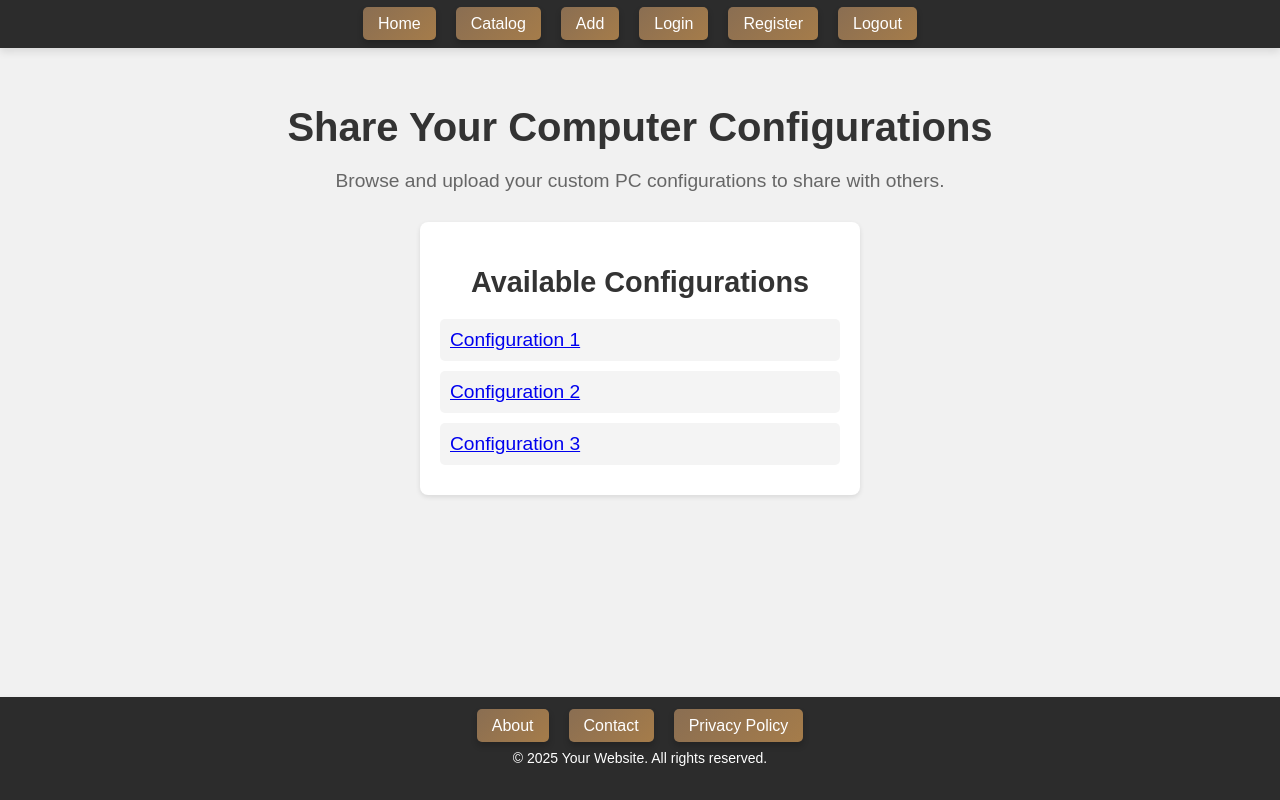
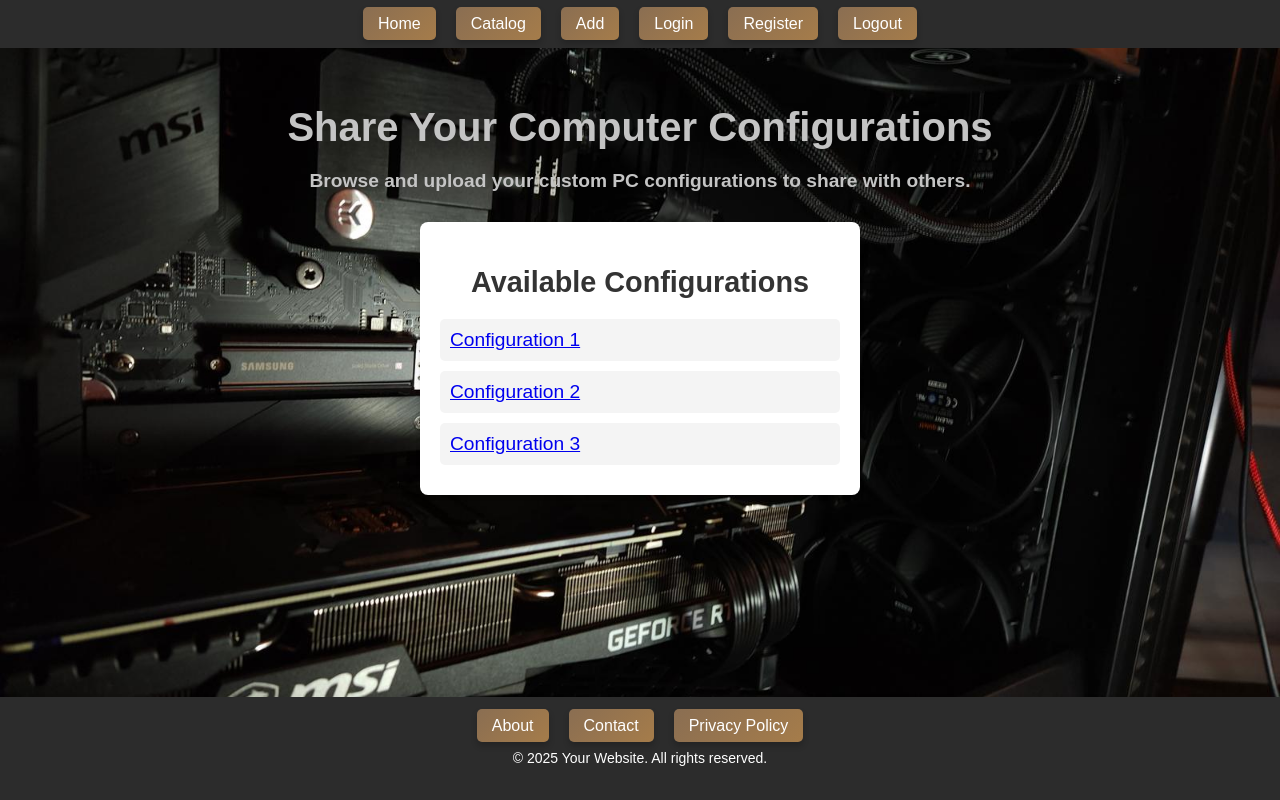
Before and after one commit to Pijomir/React-JS-2025-SoftUni-Project-PC-Configurations, a React (Vite) app in the folder client/: page / in a window 1280 px wide. Built offline with nearby package versions, Linux system fonts and the light colour scheme.

Commit message:
home background

```diff
--- a/client/src/App.css
+++ b/client/src/App.css
@@ -9,8 +9,16 @@
     animation: fadeIn 1s ease-out;
 }
 
+body {
+    margin: 0;
+    padding: 0;
+    overflow: hidden; /* Премахва скрола */
+}
+
 main {
     flex-grow: 1;
+    overflow: visible;
+    max-height: 100vh;
 }
 
 header, footer {
@@ -112,6 +120,15 @@
     }
 }
 
+.home {
+    background-image: url('../public/background.jpg');
+    max-width: 100vw;
+    min-height: 80vh;
+    background-size: cover;
+    background-position: center;
+    background-repeat: no-repeat;
+}
+
 .home, .about, .contacts, .privacy, .login, .register {
     padding: 30px;
     text-align: center;
@@ -120,13 +137,15 @@
 
 .home h1, .about h1, .contacts h1, .privacy h1, .login h1, .register h1 {
     font-size: 2.5rem;
+    font-weight: bolder;
     margin-bottom: 20px;
-    color: #333;
+    color: #c4c4c4;
 }
 
 .home p, .about p, .contacts p, .privacy p {
     font-size: 1.2rem;
-    color: #666;
+    font-weight: bolder;
+    color: #c4c4c4;
     margin-bottom: 30px;
 }
 
```
Also changed, not shown: client/public/background.jpg (added).
